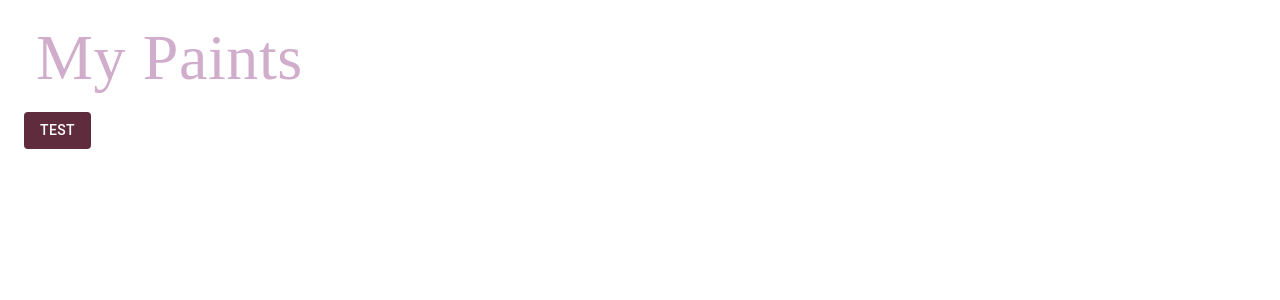
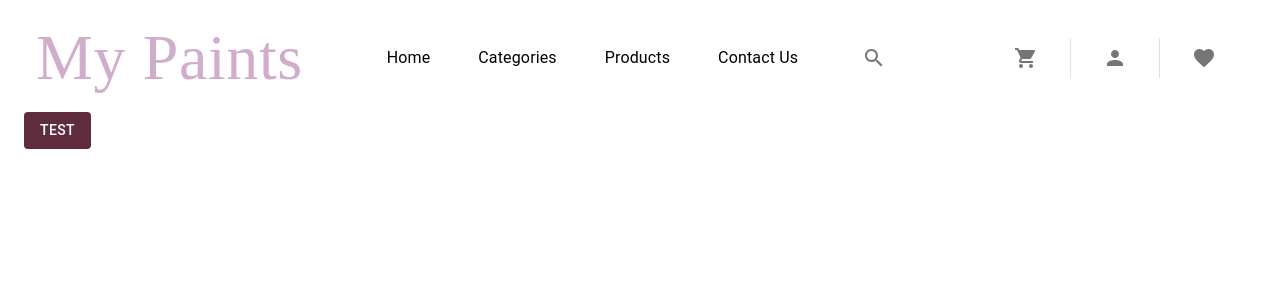
Before and after one commit to AliAdabi/muiapp, a React (Create React App) app: page / in a window 1280 px wide. Shown: the top 300 px of the page. Built offline with nearby package versions, Linux system fonts and the light colour scheme; a web font is replaced by a local one.

Commit message:
Added Actions.jsx and Desktop to Mobile compatibility/responsiveness to it. using styled on index.js

```diff
--- a/package.json
+++ b/package.json
@@ -6,6 +6,7 @@
     "@emotion/react": "^11.10.4",
     "@emotion/styled": "^11.10.4",
     "@fontsource/montez": "^4.5.9",
+    "@mui/icons-material": "^5.10.6",
     "@mui/material": "^5.10.6",
     "@testing-library/jest-dom": "^5.16.5",
     "@testing-library/react": "^13.4.0",
--- /dev/null
+++ b/src/components/AppBar/Actions.jsx
@@ -0,0 +1,56 @@
+import React from 'react';
+import {ActionIconsContainerDesktop, ActionIconsContainerMobile, MyList} from "../../styles/AppBar";
+import {Divider, ListItemButton, ListItemIcon} from "@mui/material";
+import ShoppingCartIcon from '@mui/icons-material/ShoppingCart';
+import PersonIcon from '@mui/icons-material/Person';
+import FavoriteIcon from '@mui/icons-material/Favorite';
+import {matches} from "@testing-library/jest-dom/dist/utils";
+
+function Actions({matches}) {
+    const Component = matches ? ActionIconsContainerMobile : ActionIconsContainerDesktop;
+    return (
+        <Component>
+        <MyList type='row'>
+            <ListItemButton
+                sx={{
+                    justifyContent: 'center',
+                }}>
+                <ListItemIcon sx={{
+                    display: 'flex',
+                    justifyContent: 'center'
+                }}>
+                    <ShoppingCartIcon/>
+                </ListItemIcon>
+            </ListItemButton>
+            <Divider orientation="vertical" flexItem/>
+            <ListItemButton
+                sx={{
+                    justifyContent: 'center',
+                }}>
+                <ListItemIcon
+                    sx={{
+                        display: 'flex',
+                        justifyContent: 'center'
+                    }}>
+                    <PersonIcon/>
+                </ListItemIcon>
+            </ListItemButton>
+            <Divider orientation="vertical" flexItem/>
+            <ListItemButton
+                sx={{
+                    justifyContent: 'center',
+                }}>
+                <ListItemIcon
+                    sx={{
+                        display: 'flex',
+                        justifyContent: 'center'
+                    }}>
+                    <FavoriteIcon/>
+                </ListItemIcon>
+            </ListItemButton>
+        </MyList>
+        </Component>
+    );
+}
+
+export default Actions;
--- a/src/components/AppBar/AppBarDesktop.jsx
+++ b/src/components/AppBar/AppBarDesktop.jsx
@@ -1,11 +1,35 @@
 import React from 'react';
-import {AppBarContainer, AppBarHeader} from "../../styles/AppBar";
+import {
+    ActionIconsContainerDesktop,
+    ActionIconsContainerMobile,
+    AppBarContainer,
+    AppBarHeader,
+    MyList
+} from "../../styles/AppBar";
+import {ListItemButton, ListItemIcon, ListItemText} from "@mui/material";
+import SearchIcon from '@mui/icons-material/Search';
+import Actions from "./Actions";
 
 function AppBarDesktop({matches}) {
+
     return (
-        <AppBarContainer>
-            <AppBarHeader> My Paints</AppBarHeader>
-        </AppBarContainer>
+
+            <AppBarContainer>
+                <AppBarHeader> My Paints </AppBarHeader>
+                <MyList type='row'>
+                    <ListItemText primary='Home'/>
+                    <ListItemText primary='Categories'/>
+                    <ListItemText primary='Products'/>
+                    <ListItemText primary='Contact Us'/>
+                    <ListItemButton>
+                        <ListItemIcon>
+                            <SearchIcon/>
+                        </ListItemIcon>
+                    </ListItemButton>
+                </MyList>
+                <Actions matches={matches}/>
+            </AppBarContainer>
+
     );
 }
 
--- a/src/components/AppBar/AppBarMobile.jsx
+++ b/src/components/AppBar/AppBarMobile.jsx
@@ -1,8 +1,22 @@
 import React from 'react';
+import {AppBarContainer, AppBarHeader} from "../../styles/AppBar";
+import {IconButton} from "@mui/material";
+import MenuIcon from '@mui/icons-material/Menu';
+import SearchIcon from '@mui/icons-material/Search';
 
 function AppBarMobile({matches}) {
     return (
-        <h1>Mobile</h1>
+        <AppBarContainer>
+            <IconButton>
+                <MenuIcon/>
+            </IconButton>
+            <AppBarHeader textAlign={'center'} varient="h4">
+                My Paints
+            </AppBarHeader>
+            <IconButton>
+                <SearchIcon/>
+            </IconButton>
+        </AppBarContainer>
     );
 }
 
--- a/src/components/AppBar/index.js
+++ b/src/components/AppBar/index.js
@@ -8,7 +8,7 @@
     const matches  = useMediaQuery(theme.breakpoints.down('md'));
     return (
         <>
-            {matches? <AppBarMobile/> : <AppBarDesktop/>}
+            {matches? <AppBarMobile matches={matches}/> : <AppBarDesktop matches={matches}/>}
         </>
     );
 }
--- a/src/styles/AppBar/index.js
+++ b/src/styles/AppBar/index.js
@@ -1,5 +1,5 @@
 import {styled} from "@mui/material/styles";
-import {Box, Typography} from "@mui/material";
+import {Box, List, Typography} from "@mui/material";
 import {Colors} from "../theme";
 import "@fontsource/montez"
 ///container
@@ -22,3 +22,28 @@
     color: Colors.secondary
 
 }));
+
+
+export const MyList = styled(List)(({type}) => ({
+    display: type === 'row' ? 'flex' : 'block',
+    flexGrow: 3,
+    justifyContent: 'center',
+    alignItems: 'center'
+}))
+
+
+export const ActionIconsContainerMobile = styled(Box)(() => ({
+    display: 'flex',
+    background: Colors.shaft,
+    position: 'fixed',
+    bottom: 0,
+    left: 0,
+    width: '100%',
+    alignItems: 'center',
+    zIndex: 99,
+    borderTop: `1px solid ${Colors.border}`
+
+}))
+export const ActionIconsContainerDesktop = styled(Box)(() => ({
+    flexGrow: 0,
+}))
```
Also changed, not shown: 1 other file (tests, documents, lock files or other folders).
